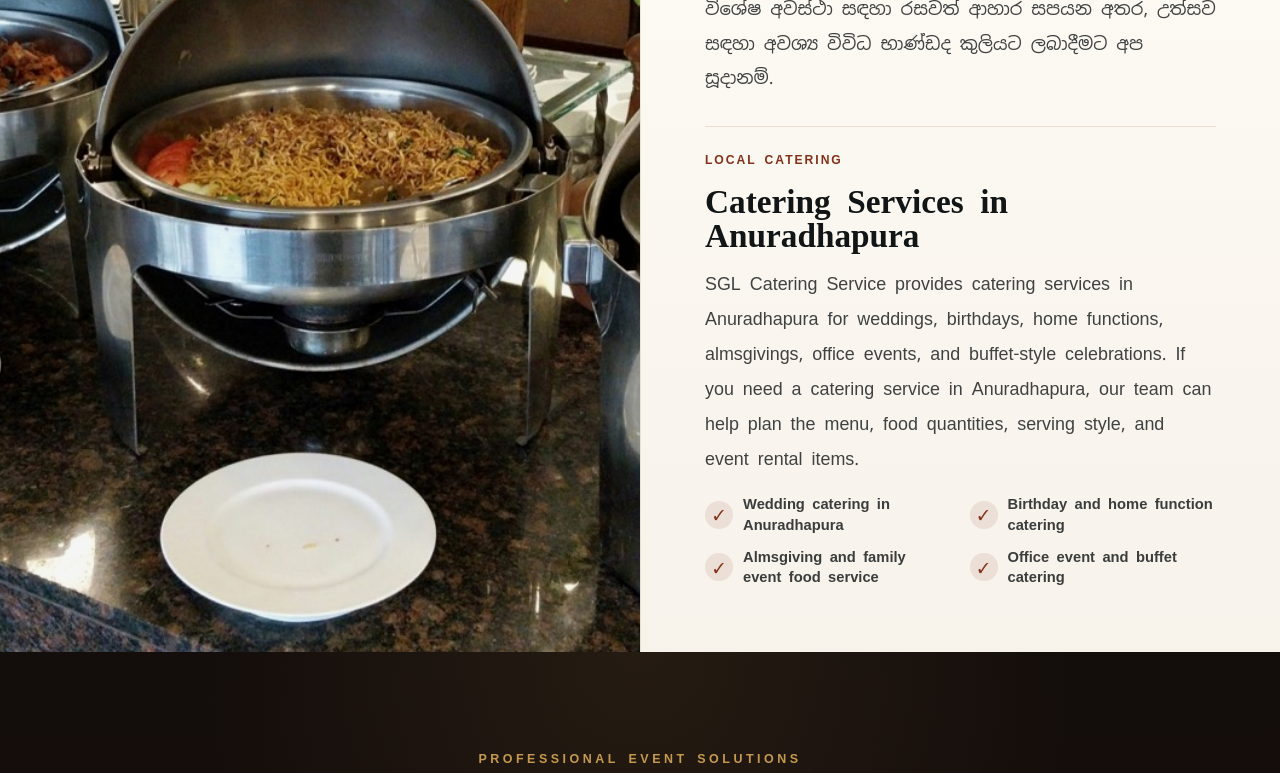
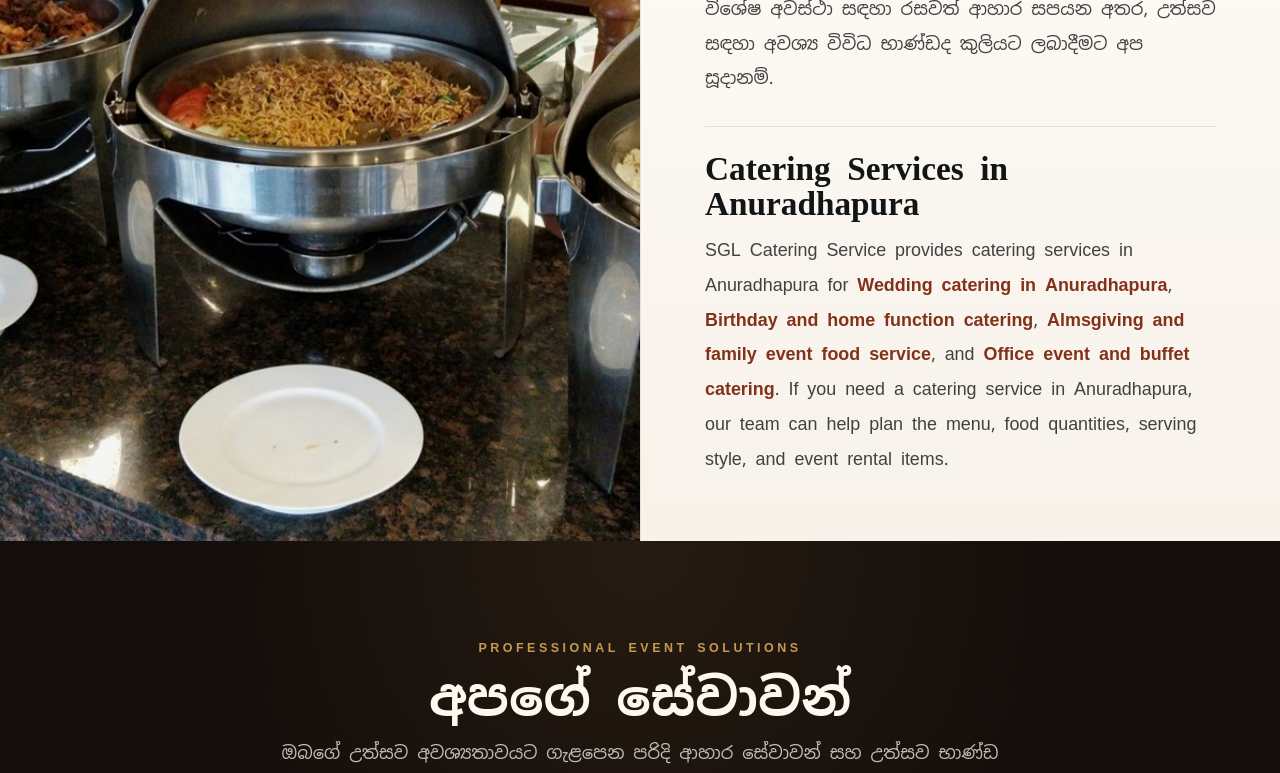
Before and after one commit to chamudithaperera/sgl-catering-services, a React (Vite) app in the folder client/: page / in a window 1280 px wide. Shown: the part 1120-1893 px from the top of the page. Built offline with nearby package versions, Linux system fonts and the light colour scheme; no server answers; a web font is replaced by a local one.

Commit message:
Refine Anuradhapura catering SEO content layout

```diff
--- a/client/src/pages/HomePage.css
+++ b/client/src/pages/HomePage.css
@@ -532,18 +532,10 @@
 
 .premium-about-local {
   display: grid;
-  gap: 14px;
+  gap: 12px;
   margin-top: 10px;
   padding-top: 24px;
   border-top: 1px solid rgba(132, 49, 26, 0.14);
-}
-
-.premium-about-local > span {
-  color: #84311a;
-  font-size: 0.76rem;
-  font-weight: 750;
-  letter-spacing: 0.16em;
-  text-transform: uppercase;
 }
 
 .premium-about-local h3 {
@@ -555,40 +547,9 @@
   color: #111516;
 }
 
-.premium-about-local-list {
-  display: grid;
-  grid-template-columns: repeat(2, minmax(0, 1fr));
-  gap: 12px 18px;
-  margin-top: 4px;
-}
-
-.premium-about-local-item {
-  display: grid;
-  grid-template-columns: 28px minmax(0, 1fr);
-  gap: 10px;
-  align-items: center;
-  min-width: 0;
-}
-
-.premium-about-local-item span {
-  display: inline-flex;
-  align-items: center;
-  justify-content: center;
-  width: 28px;
-  height: 28px;
-  border-radius: 50%;
-  background: rgba(132, 49, 26, 0.1);
+.premium-about-local p strong {
   color: #84311a;
-  font-size: 0.9rem;
   font-weight: 800;
-}
-
-.premium-about-local-item strong {
-  min-width: 0;
-  color: rgba(17, 21, 22, 0.82);
-  font-size: 0.92rem;
-  font-weight: 750;
-  line-height: 1.38;
 }
 
 .premium-services {
@@ -1814,10 +1775,6 @@
     box-shadow: none;
   }
 
-  .premium-about-local-list {
-    grid-template-columns: repeat(2, minmax(0, 1fr));
-  }
-
   .premium-services {
     padding: 82px 20px 98px;
   }
@@ -1996,21 +1953,6 @@
 
   .premium-about-local h3 {
     font-size: clamp(1.45rem, 7vw, 2rem);
-  }
-
-  .premium-about-local-list {
-    grid-template-columns: 1fr;
-    gap: 11px;
-  }
-
-  .premium-about-local-item {
-    grid-template-columns: 26px minmax(0, 1fr);
-    gap: 10px;
-  }
-
-  .premium-about-local-item span {
-    width: 26px;
-    height: 26px;
   }
 
   .premium-services {
--- a/client/src/pages/HomePage.jsx
+++ b/client/src/pages/HomePage.jsx
@@ -18,18 +18,10 @@ const heroDescription =
   "විවාහ උත්සව, ආයතනික හමුවීම් සහ පවුල් සැමරුම් සඳහා රසය, පිළිවෙළ සහ වෘත්තීයභාවය එක් කරන සුවිශේෂී කේටරින් අත්දැකීමක් අපි ඔබ වෙනුවෙන් සකස් කරමු.";
 const localSearchIntro =
   "Looking for a catering service in Anuradhapura? SGL Catering Service offers catering services in Anuradhapura for weddings, home functions, almsgivings, birthdays, office events, and special celebrations.";
-const localSeoFeatures = [
-  "Wedding catering in Anuradhapura",
-  "Birthday and home function catering",
-  "Almsgiving and family event food service",
-  "Office event and buffet catering",
-];
 const aboutHeading = "SGL කේටරින් සර්විස් යනු:";
 const aboutBody =
   "වසර ගණනාවක් පුරා අනුරාධපුරය සහ අවට ප්‍රදේශවල පාරිභෝගික විශ්වාසය දිනාගත්, සෞඛ්‍යාරක්ෂිත හා ප්‍රණීත ආහාර සේවාවක් සපයන කේටරින් සේවාවකි. මංගල උත්සව, නිවසේ උත්සව, දාන පිංකම් සහ අනෙකුත් සියලුම විශේෂ අවස්ථා සඳහා රසවත් ආහාර සපයන අතර, උත්සව සඳහා අවශ්‍ය විවිධ භාණ්ඩද කුලියට ලබාදීමට අප සූදානම්.";
 const aboutLocalTitle = "Catering Services in Anuradhapura";
-const aboutLocalBody =
-  "SGL Catering Service provides catering services in Anuradhapura for weddings, birthdays, home functions, almsgivings, office events, and buffet-style celebrations. If you need a catering service in Anuradhapura, our team can help plan the menu, food quantities, serving style, and event rental items.";
 const contactHeading = "අප අමතන්න";
 const contactDescription =
   "ඔබගේ උත්සවයට ගැළපෙන ආහාර සැපයුම්, භාණ්ඩ සැකසුම් සහ වෙන්කරවා ගැනීම් සඳහා අප සමඟ සම්බන්ධවන්න. ඔබගේ අවශ්‍යතාවයට ගැළපෙන විසඳුමක් ඉක්මනින් සකස් කරදෙන්නෙමු.";
@@ -740,18 +732,16 @@ export function HomePage() {
             <p>{aboutBody}</p>
 
             <div className="premium-about-local" aria-labelledby="about-local-catering-heading">
-              <span>Local Catering</span>
               <h3 id="about-local-catering-heading">{aboutLocalTitle}</h3>
-              <p>{aboutLocalBody}</p>
-
-              <div className="premium-about-local-list">
-                {localSeoFeatures.map((feature) => (
-                  <div className="premium-about-local-item" key={feature}>
-                    <span aria-hidden="true">✓</span>
-                    <strong>{feature}</strong>
-                  </div>
-                ))}
-              </div>
+              <p>
+                SGL Catering Service provides catering services in Anuradhapura for{" "}
+                <strong>Wedding catering in Anuradhapura</strong>,{" "}
+                <strong>Birthday and home function catering</strong>,{" "}
+                <strong>Almsgiving and family event food service</strong>, and{" "}
+                <strong>Office event and buffet catering</strong>. If you need a catering service in
+                Anuradhapura, our team can help plan the menu, food quantities, serving style, and event
+                rental items.
+              </p>
             </div>
           </div>
         </div>
```
